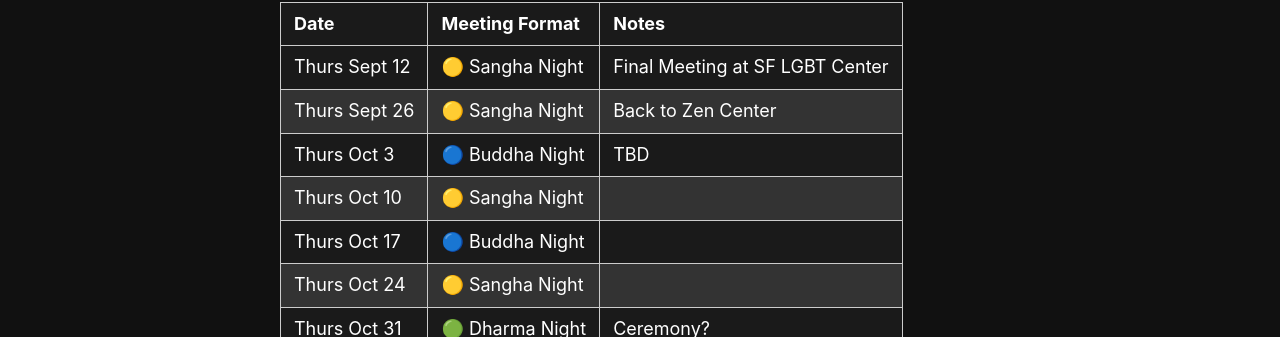
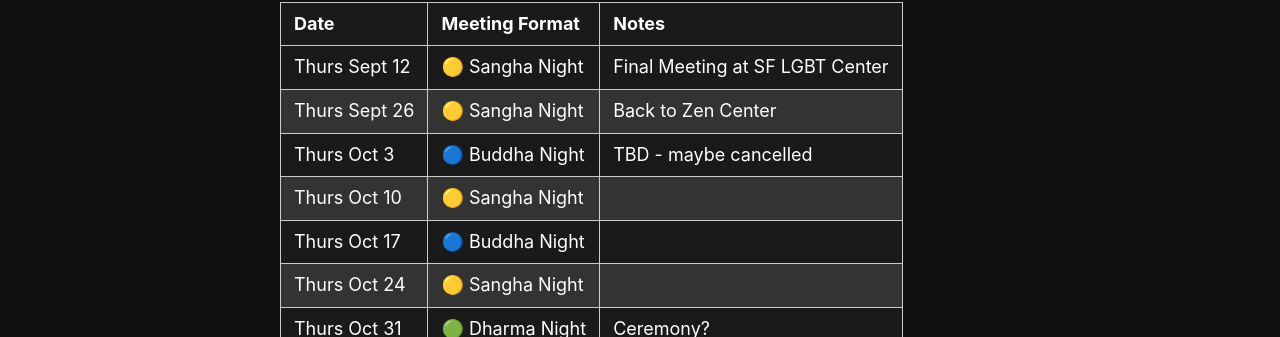
Before and after one commit to rykener/transsangha, a Jekyll site: the page built from _pages/schedule.md, in a window 1280 px wide. Shown: the part 476-813 px from the top of the page. Built offline with Jekyll 4.4.1, drawn with Linux system fonts in a browser that asks for light colours.

Commit message:
clarify schedule

```diff
--- a/_pages/schedule.md
+++ b/_pages/schedule.md
@@ -18,7 +18,7 @@ We recommend newcomers visit on 🟡 Sangha Night if you're not confident with l
 |----------------|----------------|-------|
 | Thurs Sept 12  | 🟡 Sangha Night | Final Meeting at SF LGBT Center
 | Thurs Sept 26  | 🟡 Sangha Night | Back to Zen Center
-| Thurs Oct 3    | 🔵 Buddha Night | TBD
+| Thurs Oct 3    | 🔵 Buddha Night | TBD - maybe cancelled
 | Thurs Oct 10   | 🟡 Sangha Night |
 | Thurs Oct 17   | 🔵 Buddha Night |
 | Thurs Oct 24   | 🟡 Sangha Night |
```
